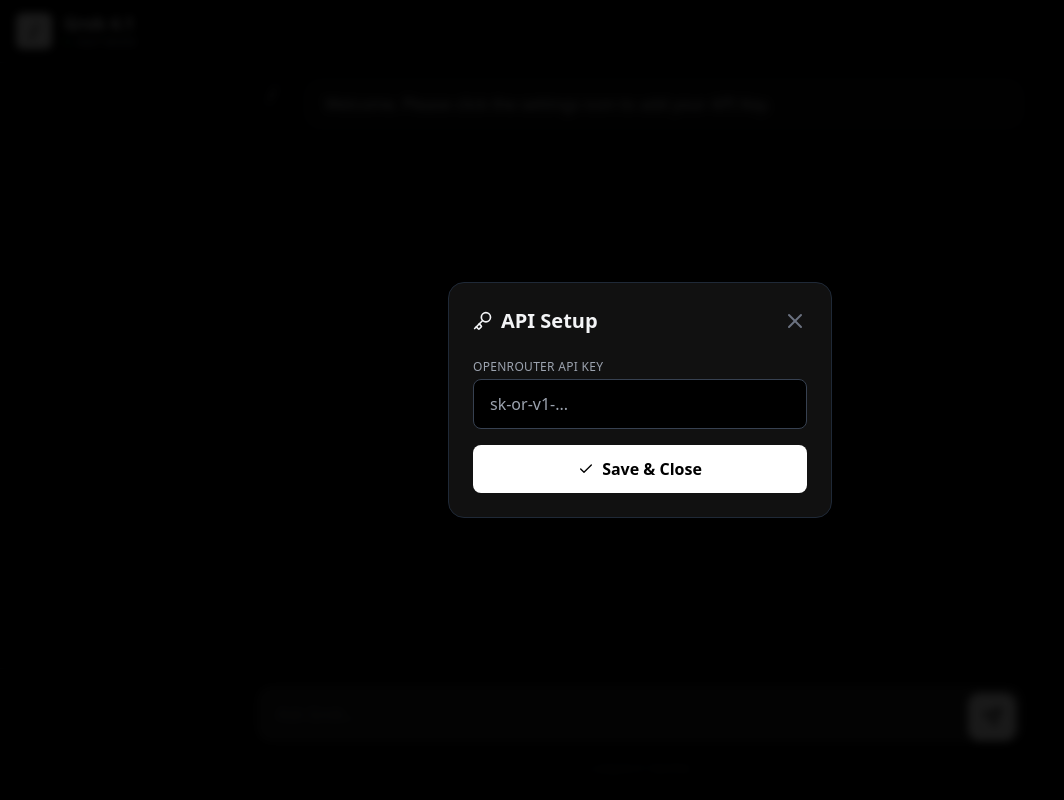
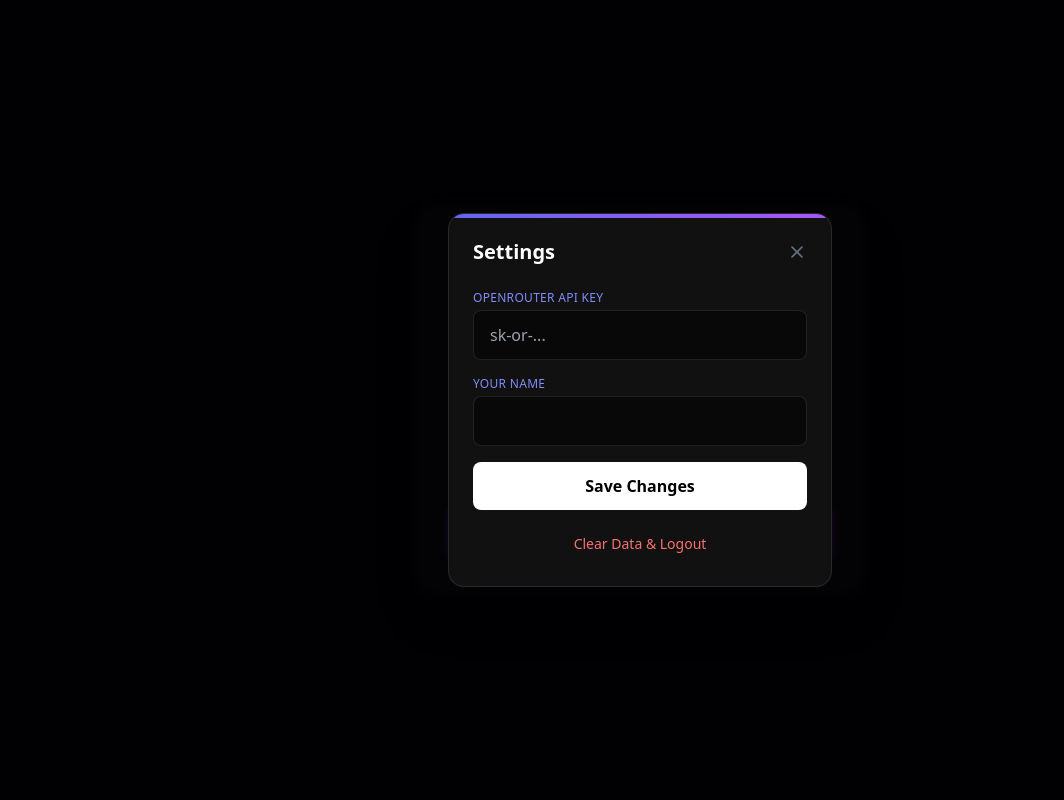
Before and after one commit to CyberCoder08/Shadow-GPT-, a plain HTML site: page index.html in a window 1280 px wide. Shown: the whole page, without its empty margins (0-1064 px from the left). Drawn offline with nearby package versions, Linux system fonts and the light colour scheme.

Commit message:
Update index.html

```diff
--- a/index.html
+++ b/index.html
@@ -3,81 +3,136 @@
 <head>
     <meta charset="UTF-8">
     <meta name="viewport" content="width=device-width, initial-scale=1.0, maximum-scale=1.0, user-scalable=no">
-    <title>Grok 4.1 Client</title>
+    <title>Shadow GPT</title>
 
-    <!-- External Libraries (Keep these for functionality) -->
+    <!-- Libraries -->
     <script src="https://cdn.tailwindcss.com"></script>
     <script src="https://cdn.jsdelivr.net/npm/marked/marked.min.js"></script>
     <script src="https://unpkg.com/lucide@latest"></script>
 
-    <!-- Your Custom Styles -->
+    <!-- Custom Styles -->
     <link rel="stylesheet" href="styles.css">
 </head>
-<body class="bg-black text-gray-100 font-sans h-screen flex flex-col overflow-hidden">
+<body class="bg-gray-900 text-gray-100 font-sans h-screen overflow-hidden selection:bg-indigo-500 selection:text-white">
 
-    <!-- Header -->
-    <header class="flex items-center justify-between px-4 py-3 border-b border-gray-800 bg-black/80 backdrop-blur-md sticky top-0 z-20">
-        <div class="flex items-center gap-3">
-            <div class="w-9 h-9 rounded-md bg-white text-black flex items-center justify-center font-bold text-xl font-mono">/</div>
-            <div>
-                <h1 class="font-bold text-lg leading-tight tracking-tight">Grok 4.1</h1>
-                <div class="flex items-center gap-1.5">
-                    <span class="w-1.5 h-1.5 rounded-full bg-green-500 animate-pulse"></span>
-                    <p class="text-[10px] uppercase tracking-wider text-gray-500 font-semibold">Fast Mode</p>
+    <!-- LOGIN OVERLAY (Shows only if not logged in) -->
+    <div id="login-screen" class="fixed inset-0 z-[60] bg-[#050510] flex items-center justify-center p-6 transition-all duration-500">
+        <div class="w-full max-w-md bg-white/5 backdrop-blur-xl border border-white/10 p-8 rounded-3xl shadow-2xl text-center">
+            <div class="mb-6 inline-flex p-4 rounded-full bg-indigo-500/20 text-indigo-400 shadow-[0_0_30px_rgba(99,102,241,0.3)]">
+                <i data-lucide="ghost" class="w-10 h-10"></i>
+            </div>
+            <h1 class="text-3xl font-bold bg-gradient-to-r from-indigo-400 to-purple-400 bg-clip-text text-transparent mb-2">Shadow GPT</h1>
+            <p class="text-gray-400 mb-8 text-sm">Enter the shadow realm.</p>
+
+            <input type="text" id="username-input" placeholder="What should we call you?"
+                class="w-full bg-black/40 border border-white/10 rounded-xl px-5 py-4 text-white placeholder-gray-600 focus:border-indigo-500 focus:ring-1 focus:ring-indigo-500 outline-none transition-all mb-4 text-center">
+
+            <button onclick="app.login()" class="w-full py-4 rounded-xl bg-gradient-to-r from-indigo-600 to-purple-600 font-bold hover:shadow-lg hover:shadow-indigo-500/30 active:scale-[0.98] transition-all">
+                Enter Interface
+            </button>
+        </div>
+    </div>
+
+    <div class="flex h-full relative">
+
+        <!-- SIDEBAR (History) -->
+        <aside id="sidebar" class="absolute inset-y-0 left-0 w-72 bg-[#0a0a12]/95 backdrop-blur-xl border-r border-white/5 transform -translate-x-full md:translate-x-0 md:static transition-transform duration-300 z-40 flex flex-col">
+            <div class="p-4 flex items-center justify-between border-b border-white/5">
+                <div class="flex items-center gap-2 font-bold text-indigo-400">
+                    <i data-lucide="ghost" class="w-5 h-5"></i> Shadow
+                </div>
+                <button onclick="app.toggleSidebar()" class="md:hidden p-2 text-gray-400"><i data-lucide="x" class="w-5 h-5"></i></button>
+            </div>
+
+            <div class="p-3">
+                <button onclick="app.newChat()" class="w-full flex items-center gap-2 bg-indigo-600/10 border border-indigo-500/20 text-indigo-300 hover:bg-indigo-600/20 px-4 py-3 rounded-xl transition-all">
+                    <i data-lucide="plus" class="w-4 h-4"></i> New Chat
+                </button>
+            </div>
+
+            <div class="flex-1 overflow-y-auto p-3 space-y-1" id="history-list">
+                <!-- History items injected here -->
+            </div>
+
+            <div class="p-4 border-t border-white/5 bg-black/20">
+                <div class="flex items-center gap-3">
+                    <div class="w-8 h-8 rounded-full bg-gradient-to-tr from-indigo-500 to-purple-500 flex items-center justify-center font-bold text-xs" id="user-avatar-initial">U</div>
+                    <div class="flex-1 min-w-0">
+                        <p class="text-sm font-medium truncate text-gray-200" id="display-username">User</p>
+                        <p class="text-xs text-gray-500 truncate">Free Plan</p>
+                    </div>
+                    <button onclick="app.toggleSettings()" class="text-gray-400 hover:text-white"><i data-lucide="settings" class="w-5 h-5"></i></button>
                 </div>
             </div>
-        </div>
-        <div class="flex gap-2">
-            <button id="clear-btn" class="p-2 text-gray-400 hover:text-red-400 active:scale-95 transition-transform">
-                <i data-lucide="trash-2" class="w-5 h-5"></i>
-            </button>
-            <button id="settings-btn" class="p-2 text-gray-400 hover:text-white active:scale-95 transition-transform">
-                <i data-lucide="settings" class="w-5 h-5"></i>
-            </button>
-        </div>
-    </header>
+        </aside>
 
-    <!-- Settings Modal -->
-    <div id="settings-modal" class="hidden fixed inset-0 z-50 bg-black/90 backdrop-blur-sm flex items-center justify-center p-4">
-        <div class="bg-[#111] border border-gray-800 rounded-2xl w-full max-w-sm p-6 shadow-2xl">
+        <!-- MAIN CHAT AREA -->
+        <main class="flex-1 flex flex-col bg-gradient-to-br from-[#050508] via-[#090914] to-[#040408] relative w-full">
+
+            <!-- Mobile Header -->
+            <header class="md:hidden flex items-center justify-between p-4 border-b border-white/5 bg-[#050510]/80 backdrop-blur-md sticky top-0 z-30">
+                <button onclick="app.toggleSidebar()" class="text-gray-400"><i data-lucide="menu" class="w-6 h-6"></i></button>
+                <span class="font-bold text-transparent bg-clip-text bg-gradient-to-r from-indigo-400 to-purple-400">Shadow GPT</span>
+                <div class="w-6"></div> <!-- Spacer -->
+            </header>
+
+            <!-- Chat Messages -->
+            <div id="chat-container" class="flex-1 overflow-y-auto p-4 md:p-8 space-y-6 scroll-smooth">
+                <!-- Messages go here -->
+                <div id="empty-state" class="h-full flex flex-col items-center justify-center text-center opacity-50 p-6">
+                    <div class="w-16 h-16 bg-white/5 rounded-2xl flex items-center justify-center mb-4 text-indigo-400">
+                        <i data-lucide="sparkles" class="w-8 h-8"></i>
+                    </div>
+                    <h2 class="text-xl font-bold text-gray-300">How can I help you?</h2>
+                </div>
+            </div>
+
+            <!-- Input Area -->
+            <div class="p-4 md:p-6 bg-gradient-to-t from-[#050508] to-transparent sticky bottom-0 z-20">
+                <div class="max-w-3xl mx-auto relative bg-white/5 backdrop-blur-xl border border-white/10 rounded-2xl shadow-2xl focus-within:border-indigo-500/50 focus-within:ring-1 focus-within:ring-indigo-500/50 transition-all">
+                    <textarea id="user-input" rows="1" placeholder="Message Shadow..."
+                        class="w-full bg-transparent text-gray-100 rounded-2xl pl-5 pr-14 py-4 resize-none focus:outline-none placeholder-gray-500"
+                        style="min-height: 56px; max-height: 150px;"></textarea>
+
+                    <button id="send-btn" onclick="app.handleSend()"
+                        class="absolute right-2 top-2 bottom-2 w-10 h-10 bg-indigo-600 hover:bg-indigo-500 text-white rounded-xl flex items-center justify-center transition-all disabled:opacity-50 disabled:cursor-not-allowed shadow-lg shadow-indigo-500/20">
+                        <i data-lucide="arrow-up" class="w-5 h-5"></i>
+                    </button>
+                </div>
+                <p class="text-center text-[10px] text-gray-600 mt-2">Shadow GPT can make mistakes. Verify important info.</p>
+            </div>
+        </main>
+    </div>
+
+    <!-- SETTINGS MODAL -->
+    <div id="settings-modal" class="hidden fixed inset-0 z-[70] bg-black/80 backdrop-blur-sm flex items-center justify-center p-4">
+        <div class="bg-[#111] border border-white/10 rounded-2xl w-full max-w-sm p-6 shadow-2xl relative overflow-hidden">
+            <div class="absolute top-0 left-0 w-full h-1 bg-gradient-to-r from-indigo-500 to-purple-500"></div>
             <div class="flex justify-between items-center mb-6">
-                <h2 class="text-xl font-bold flex items-center gap-2"><i data-lucide="key" class="w-5 h-5"></i> API Setup</h2>
-                <button id="close-settings-btn" class="text-gray-500 hover:text-white"><i data-lucide="x" class="w-6 h-6"></i></button>
+                <h2 class="text-xl font-bold text-white">Settings</h2>
+                <button onclick="app.toggleSettings()" class="text-gray-500 hover:text-white"><i data-lucide="x" class="w-5 h-5"></i></button>
             </div>
             <div class="space-y-4">
                 <div>
-                    <label class="block text-xs font-medium text-gray-400 mb-1 uppercase tracking-wide">OpenRouter API Key</label>
-                    <input type="password" id="api-key-input" placeholder="sk-or-v1-..."
-                        class="w-full bg-black border border-gray-700 rounded-lg px-4 py-3 text-white focus:border-white focus:outline-none transition-colors">
+                    <label class="block text-xs font-medium text-indigo-400 mb-1 uppercase tracking-wide">OpenRouter API Key</label>
+                    <input type="password" id="api-key-input" placeholder="sk-or-..."
+                        class="w-full bg-black/50 border border-white/10 rounded-lg px-4 py-3 text-white focus:border-indigo-500 outline-none transition-colors">
                 </div>
-                <button id="save-settings-btn" class="w-full bg-white text-black font-bold py-3 rounded-lg hover:bg-gray-200 active:scale-95 transition-all flex items-center justify-center gap-2">
-                    <i data-lucide="check" class="w-4 h-4"></i> Save & Close
+                <div>
+                    <label class="block text-xs font-medium text-indigo-400 mb-1 uppercase tracking-wide">Your Name</label>
+                    <input type="text" id="settings-username"
+                        class="w-full bg-black/50 border border-white/10 rounded-lg px-4 py-3 text-white focus:border-indigo-500 outline-none transition-colors">
+                </div>
+                <button onclick="app.saveSettings()" class="w-full bg-white text-black font-bold py-3 rounded-lg hover:bg-gray-200 transition-all">
+                    Save Changes
+                </button>
+                <button onclick="app.logout()" class="w-full text-red-400 text-sm py-2 hover:underline">
+                    Clear Data & Logout
                 </button>
             </div>
         </div>
     </div>
 
-    <!-- Chat Area -->
-    <main id="chat-container" class="flex-1 overflow-y-auto p-4 space-y-6 scroll-smooth">
-        <!-- Messages injected by app.js -->
-    </main>
-
-    <!-- Input Area -->
-    <footer class="bg-black/90 backdrop-blur-xl border-t border-gray-800 p-4 pb-6 sticky bottom-0 z-10">
-        <div class="max-w-3xl mx-auto relative group">
-            <textarea id="user-input" rows="1" placeholder="Ask Grok..."
-                class="w-full bg-[#222] text-white rounded-2xl pl-5 pr-14 py-4 resize-none focus:outline-none focus:ring-1 focus:ring-gray-500 transition-all border border-transparent focus:border-gray-600 shadow-lg placeholder-gray-500"></textarea>
-
-            <button id="send-btn" class="absolute right-2 top-2 bottom-2 p-2 bg-white text-black rounded-xl disabled:opacity-30 disabled:cursor-not-allowed hover:bg-gray-200 active:scale-95 transition-all shadow-md aspect-square flex items-center justify-center">
-                <i data-lucide="send" class="w-5 h-5"></i>
-            </button>
-        </div>
-        <div class="text-center mt-3">
-            <p class="text-[10px] text-gray-600 font-medium">x-ai/grok-4.1-fast:free</p>
-        </div>
-    </footer>
-
-    <!-- Your Logic -->
     <script src="app.js"></script>
 </body>
 </html>
```
